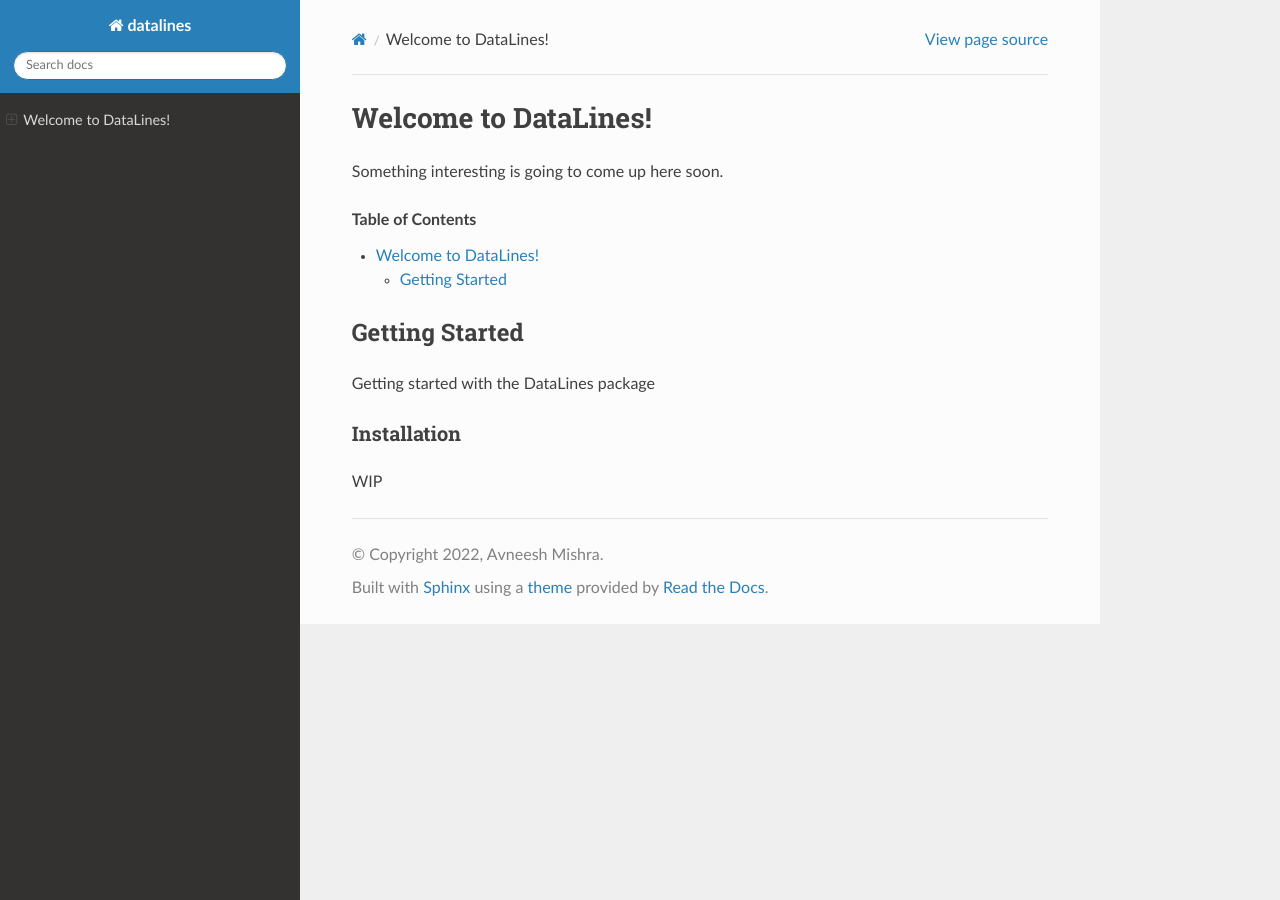
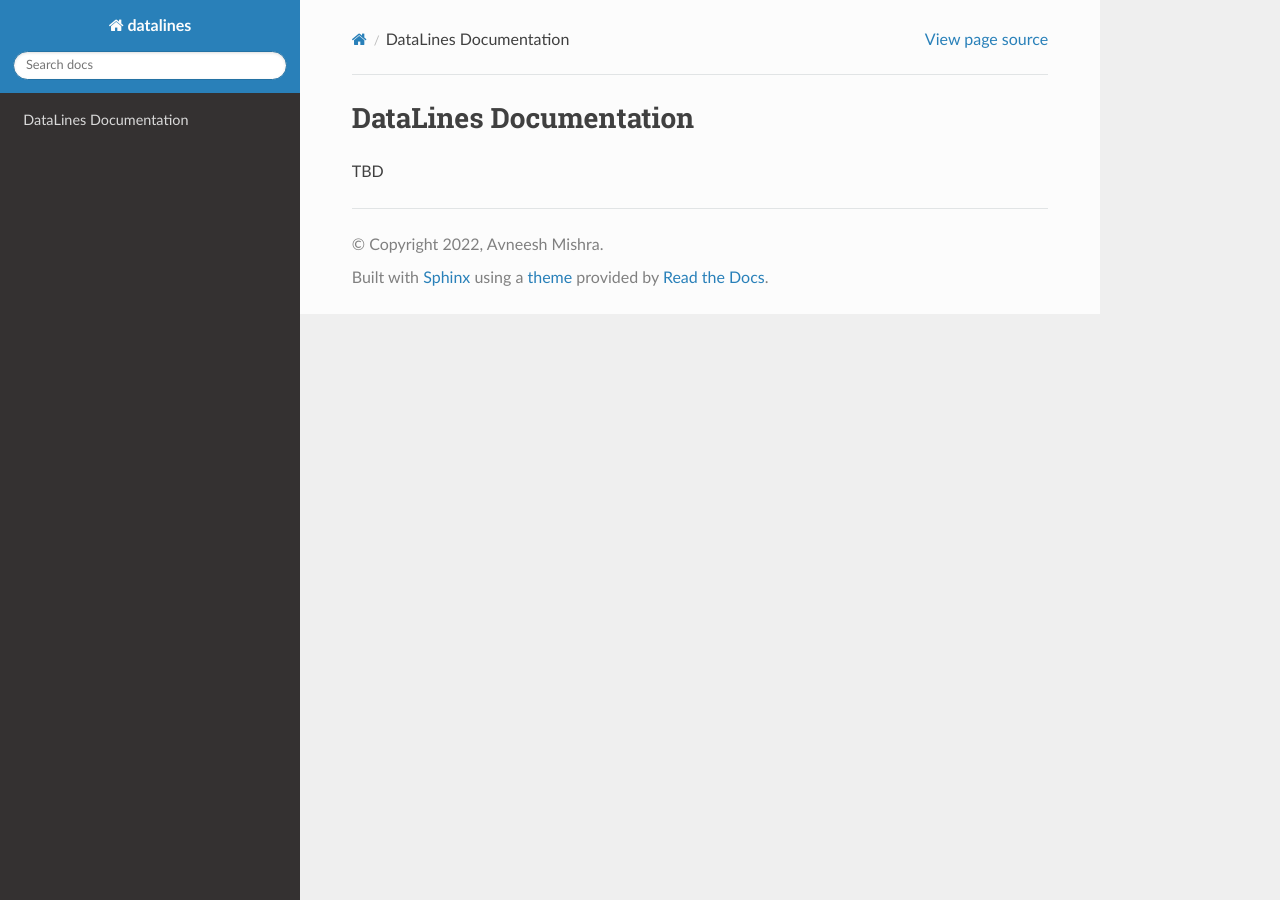
Before and after one commit to TheProjectsGuy/DataLines, a Sphinx documentation site: the page built from docs/source/index.rst, in a window 1280 px wide. Built offline with Sphinx 7.4.7 and the Read the Docs theme 2.0.0, drawn with Linux system fonts in a browser that asks for light colours.

Commit message:
Added minor changes

```diff
--- a/docs/source/index.rst
+++ b/docs/source/index.rst
@@ -1,23 +1,5 @@
-Welcome to DataLines!
-=====================
+===============
+DataLines Documentation
+===============
 
-Something interesting is going to come up here soon.
-
-.. Table of contents
-.. contents:: Table of Contents
-   :depth: 2
-
-.. Sidebar tree
-.. toctree::
-   :maxdepth: 2
-   :caption: Welcome to DataLines
-
-Getting Started
----------------
-
-Getting started with the DataLines package
-
-Installation
-^^^^^^^^^^^^
-
-WIP
+TBD
--- a/setup.py
+++ b/setup.py
@@ -1,5 +1,6 @@
 import setuptools
 
+# Read entire README
 with open("README.md", "r", encoding="utf-8") as fhdlr:
     long_description = fhdlr.read()
 
@@ -7,7 +8,7 @@ setuptools.setup(
     name="datalines",
     version="0.1.1",
     author="TheProjectsGuy",
-    author_email="vdd29rjre@mozmail.com",
+    author_email="123avneesh+datalines@gmail.com",
     description="Datalines = Dataloaders + Pipelines, add simplicity",
     long_description=long_description,
     long_description_content_type="text/markdown",
```
